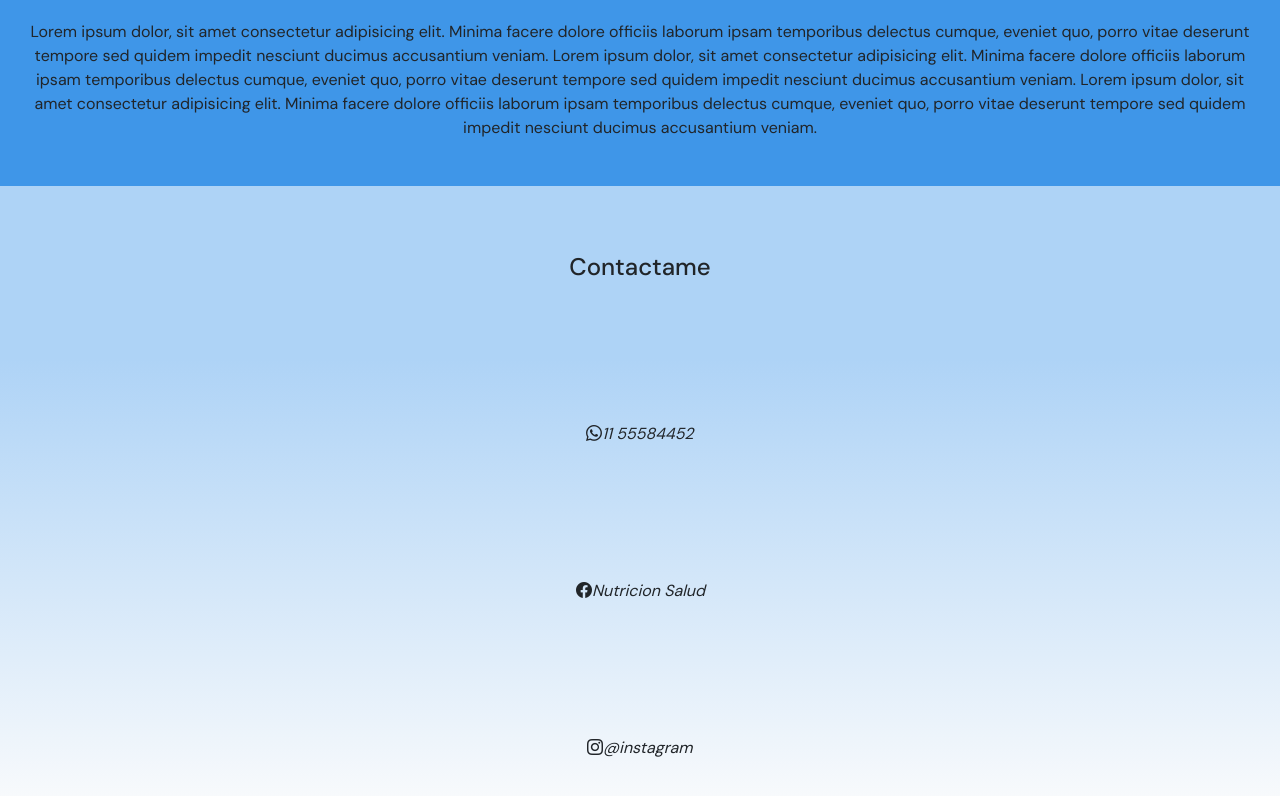
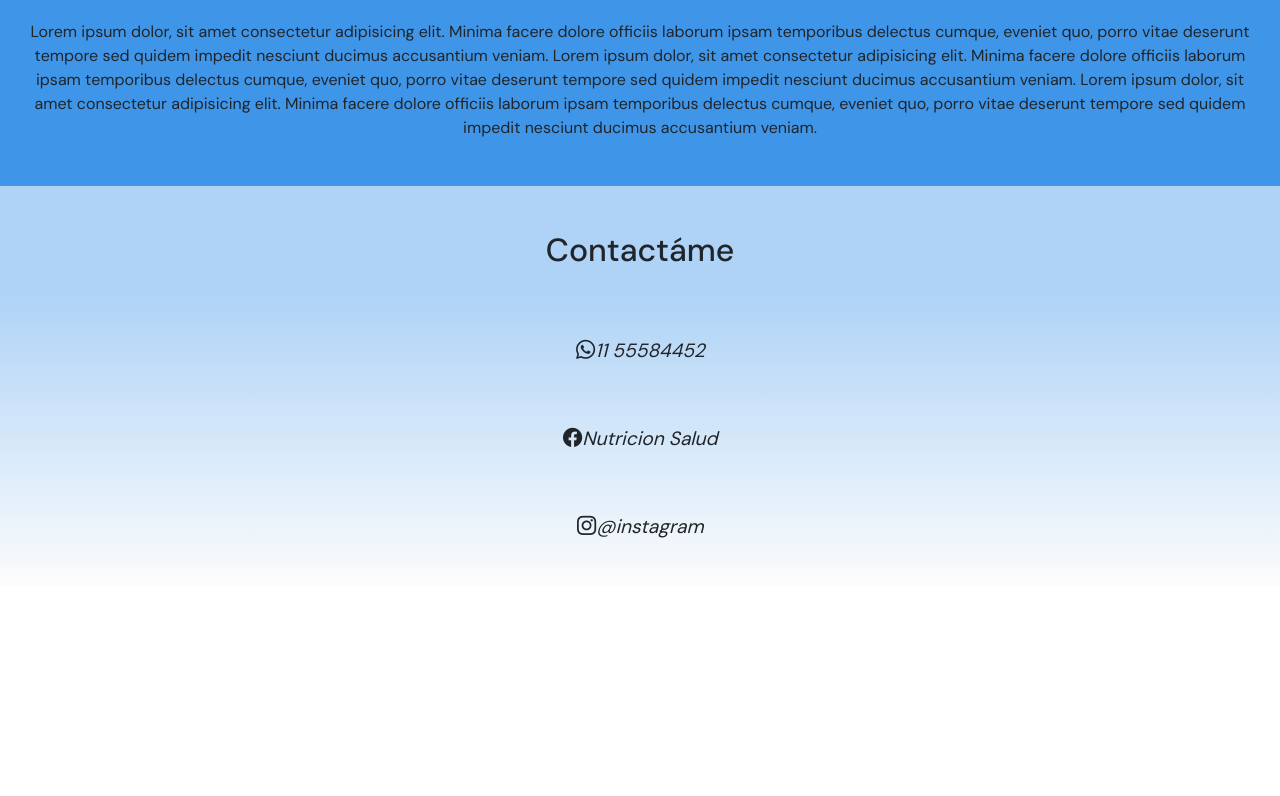
Before and after one commit to NicoHerrera12/template-medicine, a plain HTML site: page index.html in a window 1280 px wide. Shown: the part 2387-3183 px from the top of the page. After the commit the page ends 2973 px from the top, so only its background shows below. Drawn offline with nearby package versions, Linux system fonts and the light colour scheme.

Commit message:
prueba animacion

```diff
--- a/css/styles.css
+++ b/css/styles.css
@@ -62,8 +62,15 @@ a{
 }
 
 .contact{
-    height: 80vh;
+    height: 50vh;
     background: linear-gradient(180deg, rgba(174,211,246,1) 27%, rgba(251,251,251,0.6936974618949142) 100%);
+    padding: 15px;
+}
+.contact__title{
+    font-size: 2rem;
+}
+.bi{
+    font-size: 1.2rem;
 }
 
 .icon-wpp{
@@ -72,6 +79,3 @@ a{
     bottom: 60px;
     right: 15px;
 }
-.w-100{
-    background-color: #212529;
-}
--- a/index.html
+++ b/index.html
@@ -100,11 +100,11 @@
             </p>
         </section>
 
-        <footer class="d-flex flex-column justify-content-around contact align-items-center" id="contacto">
-            <h4>Contactame</h4>
+        <footer class="contact d-flex flex-column justify-content-around align-items-center" id="contacto">
+            <h4 class="contact__title">Contactáme</h4>
             <i class="bi bi-whatsapp" data-aos="flip-right" data-aos-duration="1500" data-aos-delay="150">11 55584452</i>
             <a href="https://facebook.com" target="_blank" data-aos="flip-right" data-aos-duration="1500" data-aos-delay="150"><i class="bi bi-facebook">Nutricion Salud</i></a>
-            <a href="https://instagram.com" target="_blank" data-aos="flip-right" data-aos-duration="1500" data-aos-delay="150"><i class="bi bi-instagram">@instagram</i></a>
+            <a href="https://instagram.com" target="_blank" data-aos="flip-right" data-aos-duration="1500" data-aos-delay="150" class="contac__icon"><i class="bi bi-instagram">@instagram</i></a>
         </footer>
         <div>
             <a href="https://wa.me/543878581364" target="_blank">
```
